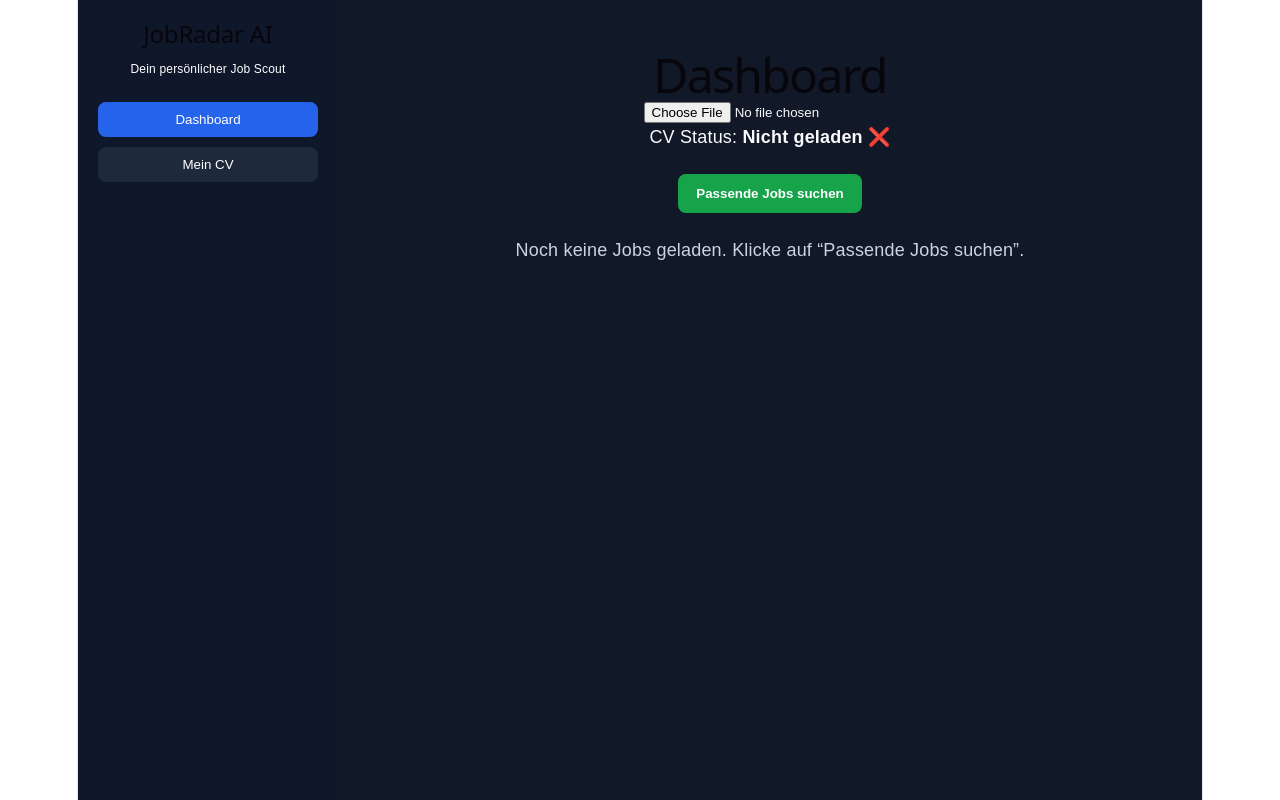
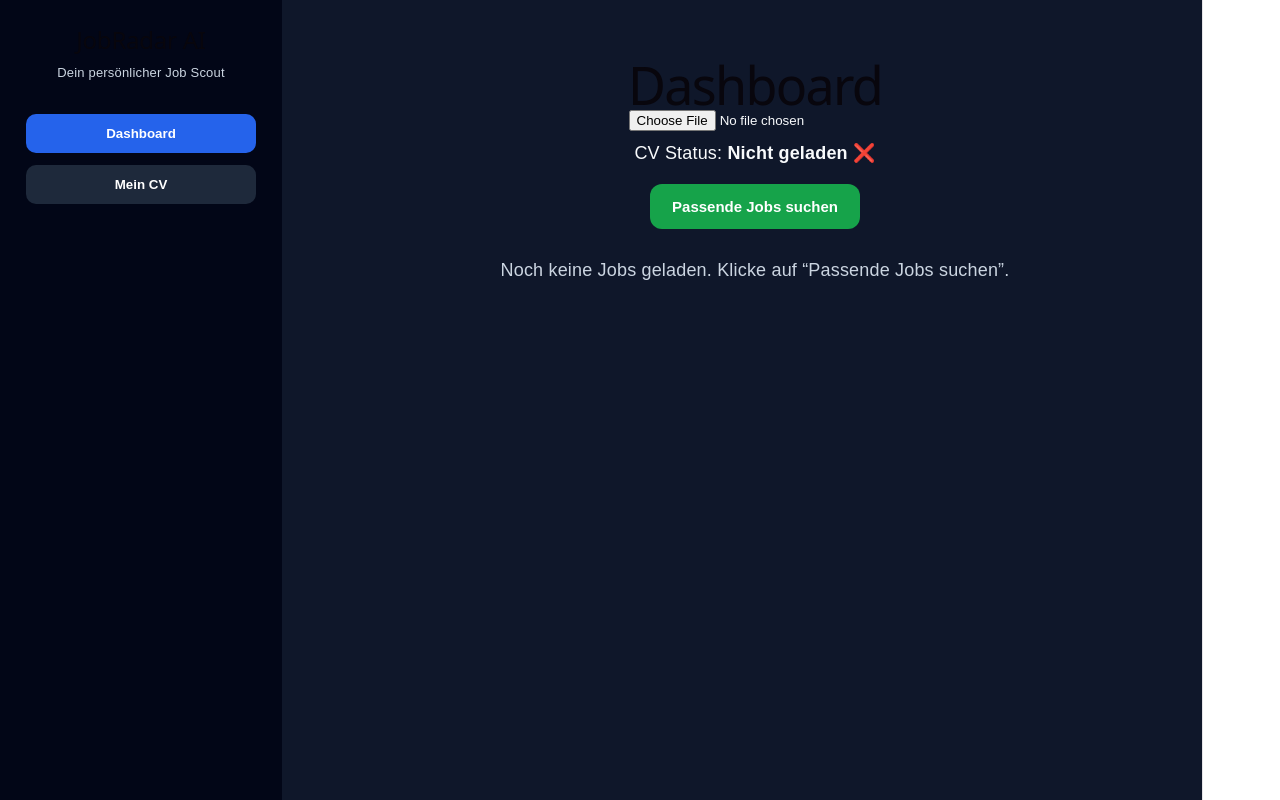
Before and after one commit to Nerazzurro1997/jobradar-ai, a React (Vite) app: page / in a window 1280 px wide. Built offline with nearby package versions, Linux system fonts and the light colour scheme.

Commit message:
Update App.tsx

```diff
--- a/src/App.tsx
+++ b/src/App.tsx
@@ -6,6 +6,9 @@ type Job = {
   company: string;
   location: string;
   url?: string;
+  snippet?: string;
+  keyword?: string;
+  score?: number;
 };
 
 const SUPABASE_FUNCTION_URL =
@@ -143,7 +146,6 @@ export default function App() {
       <div style={{ lineHeight: 1.6 }}>
         {text.split("\n").map((line, i) => {
           const cleanLine = line.trim();
-
           if (!cleanLine) return null;
 
           if (cleanLine.toLowerCase().includes("match score")) {
@@ -201,30 +203,37 @@ export default function App() {
       style={{
         display: "flex",
         minHeight: "100vh",
-        background: "#111827",
+        background: "#0f172a",
         fontFamily: "Arial, sans-serif",
       }}
     >
-      <div
+      <aside
         style={{
-          width: 220,
-          background: "#0f172a",
+          width: 230,
+          background: "#020617",
           color: "white",
-          padding: 20,
+          padding: 26,
+          position: "fixed",
+          top: 0,
+          bottom: 0,
+          left: 0,
         }}
       >
-        <h2>JobRadar AI</h2>
-        <p style={{ fontSize: 12 }}>Dein persönlicher Job Scout</p>
+        <h2 style={{ marginBottom: 6 }}>JobRadar AI</h2>
+        <p style={{ fontSize: 13, color: "#cbd5e1" }}>
+          Dein persönlicher Job Scout
+        </p>
 
         <button
           style={{
             width: "100%",
-            marginTop: 20,
-            padding: 10,
+            marginTop: 28,
+            padding: 12,
             background: "#2563eb",
             color: "white",
             border: "none",
-            borderRadius: 8,
+            borderRadius: 10,
+            fontWeight: "bold",
           }}
         >
           Dashboard
@@ -233,30 +242,33 @@ export default function App() {
         <button
           style={{
             width: "100%",
-            marginTop: 10,
-            padding: 10,
+            marginTop: 12,
+            padding: 12,
             background: "#1e293b",
             color: "white",
             border: "none",
-            borderRadius: 8,
+            borderRadius: 10,
+            fontWeight: "bold",
           }}
         >
           Mein CV
         </button>
-      </div>
+      </aside>
 
-      <div
+      <main
         style={{
           flex: 1,
-          padding: 30,
+          marginLeft: 230,
+          padding: "40px 32px",
           color: "#f8fafc",
-          maxWidth: 900,
-          margin: "0 auto",
         }}
       >
-        <h1 style={{ fontSize: 48, marginBottom: 10 }}>Dashboard</h1>
+        <div style={{ maxWidth: 980, margin: "0 auto" }}>
+          <h1 style={{ fontSize: 52, marginBottom: 8, textAlign: "center" }}>
+            Dashboard
+          </h1>
 
-        <div style={{ marginBottom: 24 }}>
+          <div style={{ textAlign: "center", marginBottom: 28 }}>
             <input
               type="file"
               accept="application/pdf"
@@ -266,31 +278,32 @@ export default function App() {
               }}
             />
 
-          <p>
+            <p style={{ marginTop: 8 }}>
               CV Status:{" "}
               <strong>{cvFile ? "Geladen ✅" : "Nicht geladen ❌"}</strong>
             </p>
-        </div>
 
             <button
               onClick={searchJobs}
               disabled={searchLoading}
               style={{
+                marginTop: 18,
                 background: searchLoading ? "#64748b" : "#16a34a",
                 color: "white",
                 border: "none",
-            padding: "12px 18px",
-            borderRadius: 8,
+                padding: "14px 22px",
+                borderRadius: 12,
                 cursor: searchLoading ? "not-allowed" : "pointer",
                 fontWeight: "bold",
-            marginBottom: 24,
+                fontSize: 15,
               }}
             >
               {searchLoading ? "Jobs werden gesucht..." : "Passende Jobs suchen"}
             </button>
+          </div>
 
           {!searchLoading && jobs.length === 0 && (
-          <p style={{ color: "#cbd5e1" }}>
+            <p style={{ textAlign: "center", color: "#cbd5e1" }}>
               Noch keine Jobs geladen. Klicke auf “Passende Jobs suchen”.
             </p>
           )}
@@ -299,33 +312,116 @@ export default function App() {
             <div
               key={job.id}
               style={{
-              background: "#f1f5f9",
-              color: "#334155",
+                background: "#f8fafc",
+                color: "#0f172a",
                 padding: 28,
-              borderRadius: 16,
+                borderRadius: 22,
                 marginBottom: 24,
-              boxShadow: "0 10px 30px rgba(0,0,0,0.18)",
+                boxShadow: "0 20px 40px rgba(0,0,0,0.25)",
               }}
             >
-            <h2 style={{ margin: 0 }}>{job.title}</h2>
+              <div
+                style={{
+                  display: "flex",
+                  justifyContent: "space-between",
+                  gap: 20,
+                  alignItems: "flex-start",
+                }}
+              >
+                <div>
+                  <h2 style={{ margin: 0, fontSize: 26 }}>{job.title}</h2>
 
-            <p style={{ marginTop: 8 }}>
+                  <p
+                    style={{
+                      marginTop: 10,
+                      fontSize: 16,
+                      color: "#475569",
+                      fontWeight: "bold",
+                    }}
+                  >
                     {job.company} · {job.location}
                   </p>
 
+                  {job.keyword && (
+                    <span
+                      style={{
+                        display: "inline-block",
+                        marginTop: 8,
+                        background: "#dbeafe",
+                        color: "#1d4ed8",
+                        padding: "6px 10px",
+                        borderRadius: 999,
+                        fontSize: 13,
+                        fontWeight: "bold",
+                      }}
+                    >
+                      Gefunden mit: {job.keyword}
+                    </span>
+                  )}
+                </div>
+
+                {job.score && (
+                  <div
+                    style={{
+                      minWidth: 88,
+                      height: 88,
+                      borderRadius: "50%",
+                      background:
+                        job.score >= 80
+                          ? "#16a34a"
+                          : job.score >= 65
+                          ? "#f59e0b"
+                          : "#64748b",
+                      color: "white",
+                      display: "flex",
+                      alignItems: "center",
+                      justifyContent: "center",
+                      flexDirection: "column",
+                      fontWeight: "bold",
+                    }}
+                  >
+                    <span style={{ fontSize: 24 }}>{job.score}%</span>
+                    <span style={{ fontSize: 11 }}>Match</span>
+                  </div>
+                )}
+              </div>
+
+              {job.snippet && (
+                <p
+                  style={{
+                    marginTop: 18,
+                    color: "#334155",
+                    lineHeight: 1.6,
+                    fontSize: 15,
+                  }}
+                >
+                  {job.snippet}
+                </p>
+              )}
+
+              <div
+                style={{
+                  display: "flex",
+                  gap: 12,
+                  marginTop: 22,
+                  flexWrap: "wrap",
+                }}
+              >
                 {job.url && (
                   <a
                     href={job.url}
                     target="_blank"
                     rel="noreferrer"
                     style={{
-                  color: "#2563eb",
+                      background: "#0f172a",
+                      color: "white",
+                      textDecoration: "none",
+                      padding: "11px 15px",
+                      borderRadius: 10,
                       fontWeight: "bold",
-                  display: "block",
-                  marginBottom: 12,
                     }}
                   >
-                Stelle auf jobs.ch öffnen
+                    Stelle öffnen
                   </a>
                 )}
 
@@ -335,22 +431,23 @@ export default function App() {
                     background: "#2563eb",
                     color: "white",
                     border: "none",
-                padding: "10px 16px",
-                borderRadius: 8,
+                    padding: "11px 15px",
+                    borderRadius: 10,
                     cursor: "pointer",
                     fontWeight: "bold",
                   }}
                 >
                   AI Analyse
                 </button>
+              </div>
 
               {analysis[job.id] && (
                 <div
                   style={{
-                  marginTop: 20,
+                    marginTop: 22,
                     padding: 20,
                     background: "#e2e8f0",
-                  borderRadius: 12,
+                    borderRadius: 14,
                   }}
                 >
                   <strong>AI Analyse:</strong>
@@ -360,6 +457,7 @@ export default function App() {
             </div>
           ))}
         </div>
+      </main>
     </div>
   );
 }
```
Lines whose indentation alone changed are shown as unchanged.
